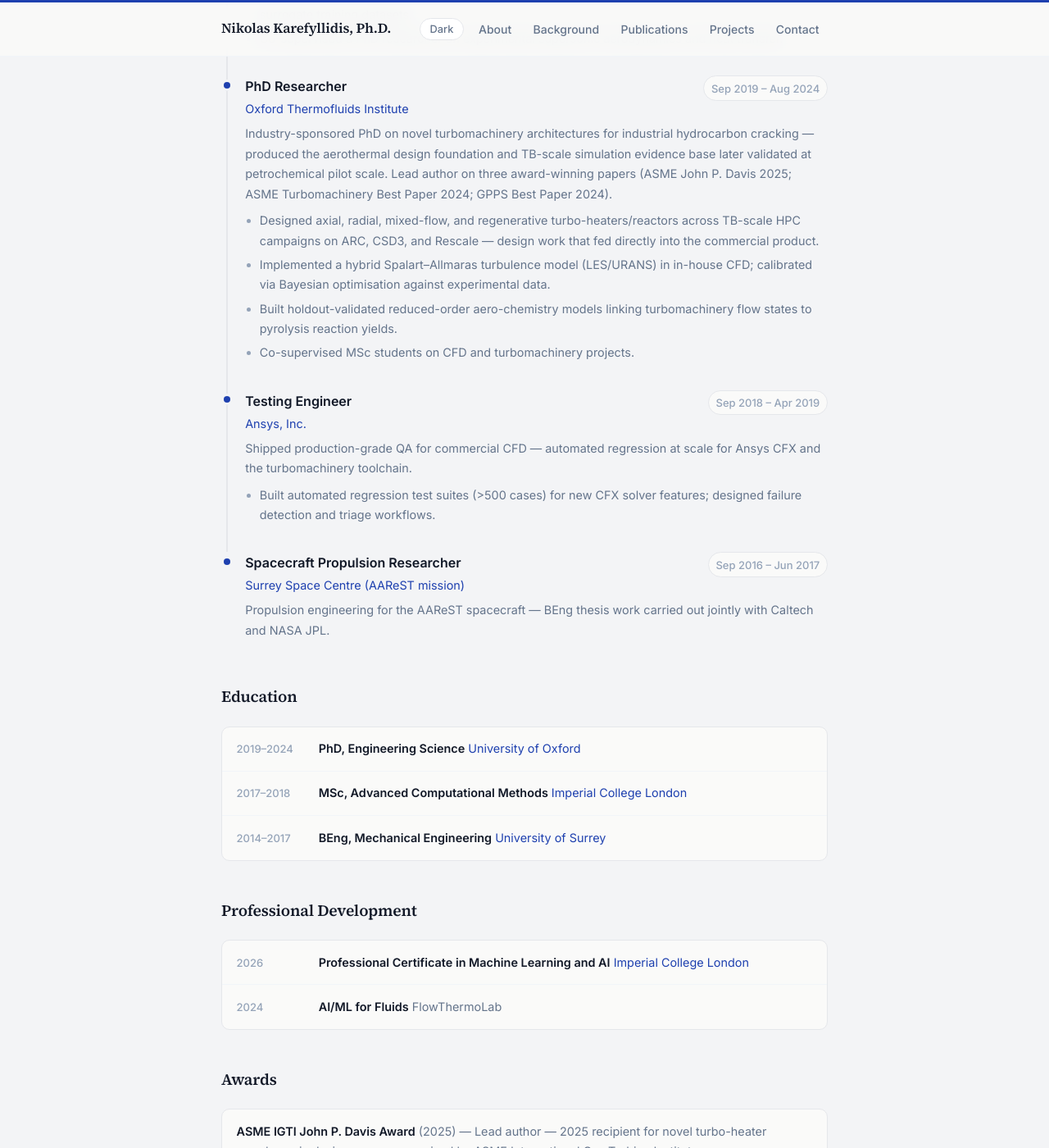
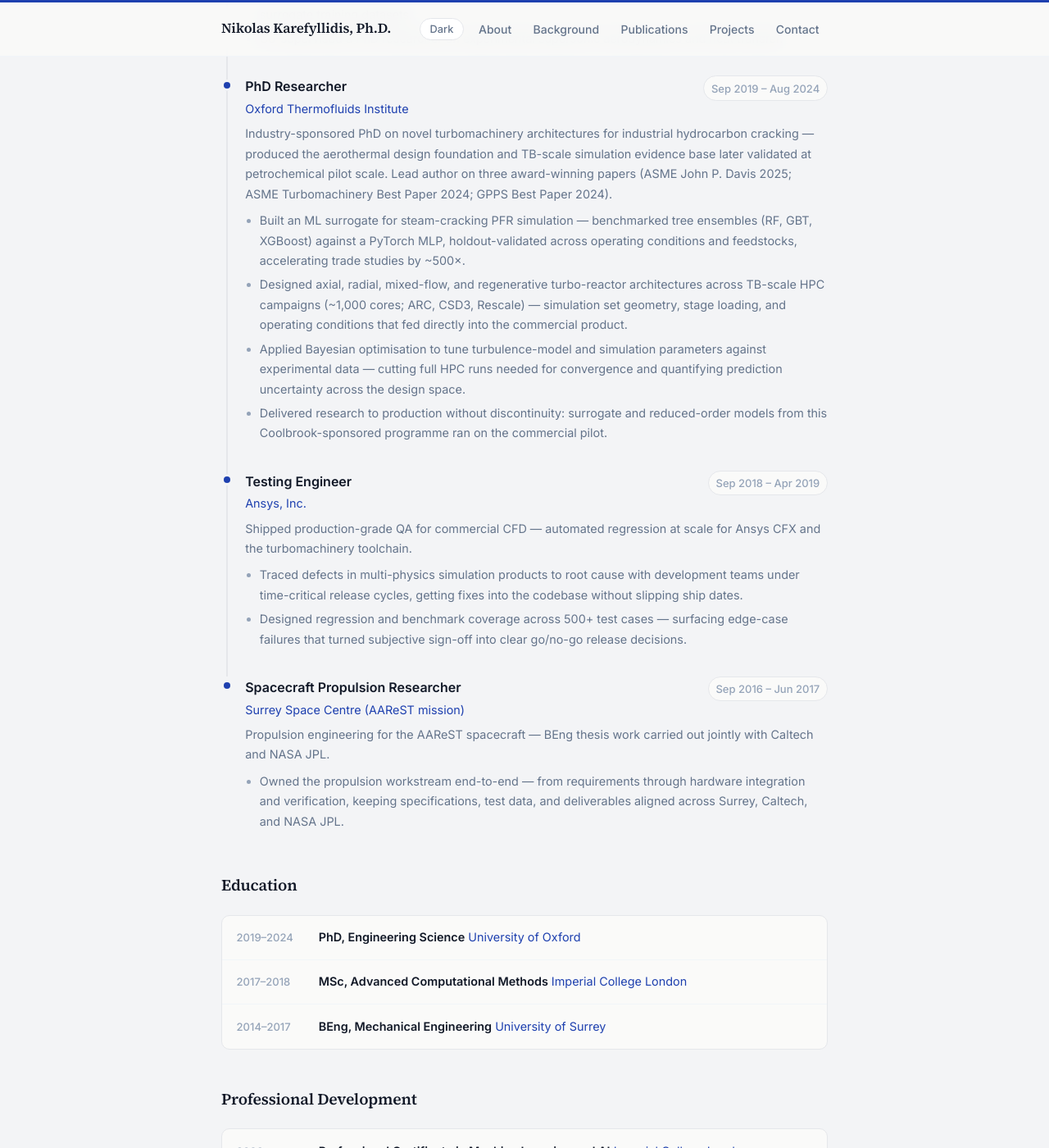
Before and after one commit to karefyllidis/karefyllidis.github.io, a Jekyll site: the page built from index.html, in a window 1280 px wide and 1400 px high, scrolled down 2057 px. Shown: the whole window at 82% size. Built offline with Jekyll 4.4.1, drawn with Linux system fonts in a browser that asks for light colours.

Commit message:
content: align experience bullets with McKinsey QB CV
PhD Researcher: replace aerodynamics-only bullets with ML/surrogate/HPC
set — 500x ML surrogate, TB-scale ~1000-core HPC, Bayesian calibration,
research-to-production. Matches McKinsey CV framing.
Ansys: add second bullet (defect tracing under release cycles).
Surrey: add highlights bullet — propulsion workstream end-to-end.

```diff
--- a/_data/experience.yml
+++ b/_data/experience.yml
@@ -24,10 +24,10 @@
   url: "https://oti.eng.ox.ac.uk"
   summary: "Industry-sponsored PhD on novel turbomachinery architectures for industrial hydrocarbon cracking — produced the aerothermal design foundation and TB-scale simulation evidence base later validated at petrochemical pilot scale. Lead author on three award-winning papers (ASME John P. Davis 2025; ASME Turbomachinery Best Paper 2024; GPPS Best Paper 2024)."
   highlights:
-    - "Designed axial, radial, mixed-flow, and regenerative turbo-heaters/reactors across TB-scale HPC campaigns on ARC, CSD3, and Rescale — design work that fed directly into the commercial product."
-    - "Implemented a hybrid Spalart–Allmaras turbulence model (LES/URANS) in in-house CFD; calibrated via Bayesian optimisation against experimental data."
-    - "Built holdout-validated reduced-order aero-chemistry models linking turbomachinery flow states to pyrolysis reaction yields."
-    - "Co-supervised MSc students on CFD and turbomachinery projects."
+    - "Built an ML surrogate for steam-cracking PFR simulation — benchmarked tree ensembles (RF, GBT, XGBoost) against a PyTorch MLP, holdout-validated across operating conditions and feedstocks, accelerating trade studies by ~500×."
+    - "Designed axial, radial, mixed-flow, and regenerative turbo-reactor architectures across TB-scale HPC campaigns (~1,000 cores; ARC, CSD3, Rescale) — simulation set geometry, stage loading, and operating conditions that fed directly into the commercial product."
+    - "Applied Bayesian optimisation to tune turbulence-model and simulation parameters against experimental data — cutting full HPC runs needed for convergence and quantifying prediction uncertainty across the design space."
+    - "Delivered research to production without discontinuity: surrogate and reduced-order models from this Coolbrook-sponsored programme ran on the commercial pilot."
 
 - role: "Testing Engineer"
   org: "Ansys, Inc."
@@ -35,10 +35,13 @@
   url: "https://www.ansys.com"
   summary: "Shipped production-grade QA for commercial CFD — automated regression at scale for Ansys CFX and the turbomachinery toolchain."
   highlights:
-    - "Built automated regression test suites (>500 cases) for new CFX solver features; designed failure detection and triage workflows."
+    - "Traced defects in multi-physics simulation products to root cause with development teams under time-critical release cycles, getting fixes into the codebase without slipping ship dates."
+    - "Designed regression and benchmark coverage across 500+ test cases — surfacing edge-case failures that turned subjective sign-off into clear go/no-go release decisions."
 
 - role: "Spacecraft Propulsion Researcher"
   org: "Surrey Space Centre (AAReST mission)"
   period: "Sep 2016 – Jun 2017"
   url: "https://www.surrey.ac.uk/surrey-space-centre"
   summary: "Propulsion engineering for the AAReST spacecraft — BEng thesis work carried out jointly with Caltech and NASA JPL."
+  highlights:
+    - "Owned the propulsion workstream end-to-end — from requirements through hardware integration and verification, keeping specifications, test data, and deliverables aligned across Surrey, Caltech, and NASA JPL."
```
